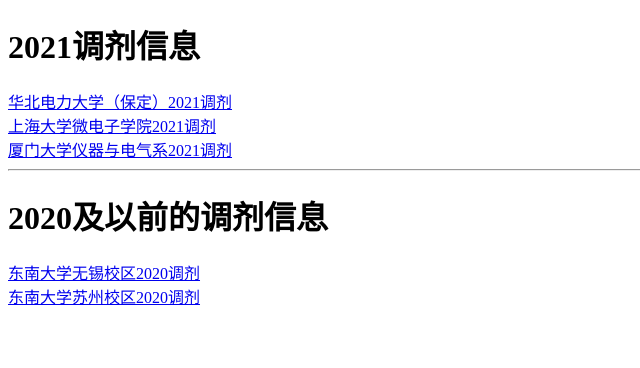
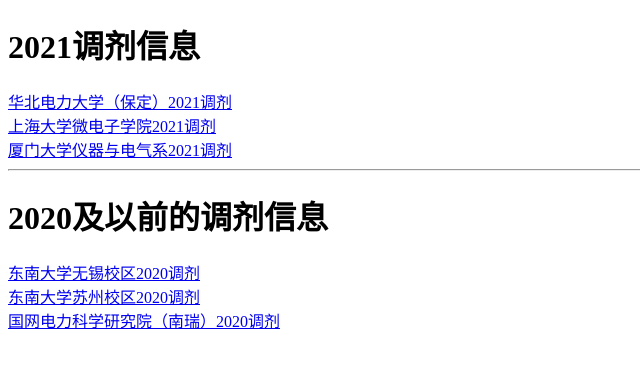
Before and after one commit to account67/demo, a plain HTML site: page index.html in a window 1280 px wide. Shown: the whole page, without its empty margins (0-640 px from the left). Drawn offline with Linux system fonts and the light colour scheme.

Commit message:
Update index.html

```diff
--- a/index.html
+++ b/index.html
@@ -13,6 +13,7 @@
 	<h1>2020及以前的调剂信息</h1>
 	<a href="https://yzb.seu.edu.cn/2020/0514/c6676a327837/page.psp">东南大学无锡校区2020调剂</a><br/>
 	<a href="https://yzb.seu.edu.cn/2020/0514/c6689a327937/page.htm">东南大学苏州校区2020调剂</a><br/>
+	<a href="http://yz.kaoyan.com/sgepri/tiaoji/5ee215f6917e9.html">国网电力科学研究院（南瑞）2020调剂</a></br>
 </body>
 </body>
 </html>
```
